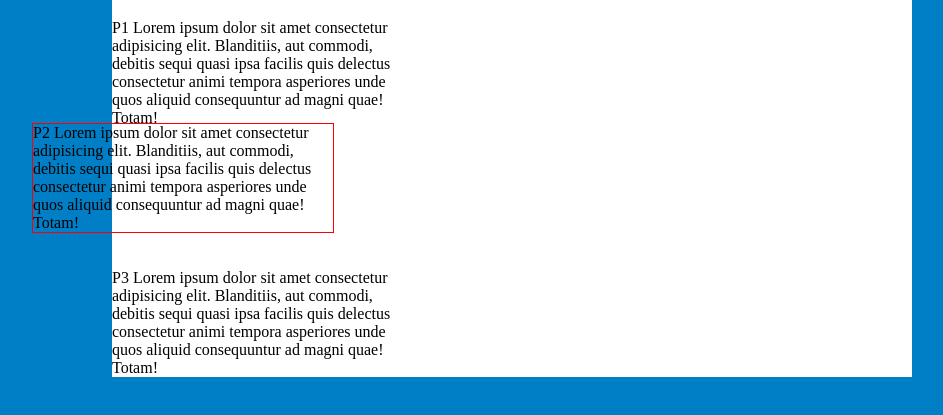
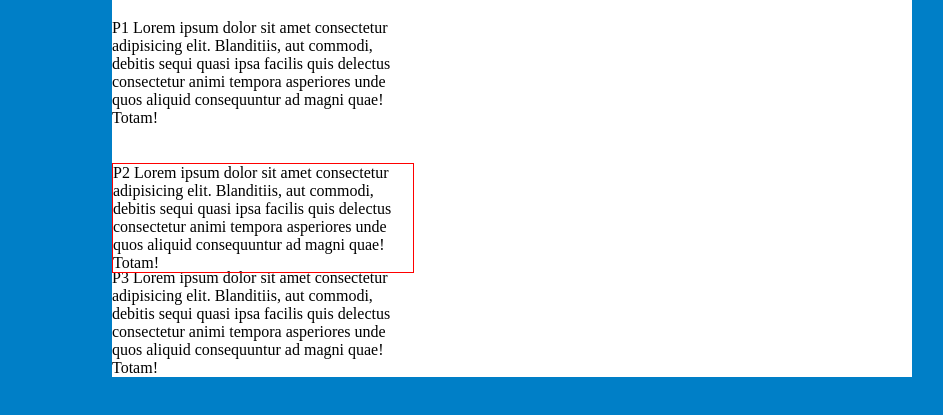
Before and after one commit to Jeanlucboza/curso-udemy-desenvolvimento-web, a plain HTML site: page web/ProjetoCSS3 Intermediario/aula 5/posicionamentos.html in a window 1280 px wide. Shown: the part 61-476 px from the top of the page, without its empty margins (128-1071 px from the left). Drawn offline with Linux system fonts and the light colour scheme.

Commit message:
git push

```diff
--- a/web/ProjetoCSS3 Intermediario/aula 5/posicionamentos.html
+++ b/web/ProjetoCSS3 Intermediario/aula 5/posicionamentos.html
@@ -22,8 +22,9 @@
         .relative{
             border: 1px solid red;
             position: relative;
-            top: -20px;
-            left: -80px;
+            /*top: -20px;
+            left: -80px;*/
+            bottom: -20px;
         }
     </style>
 </head>
```
